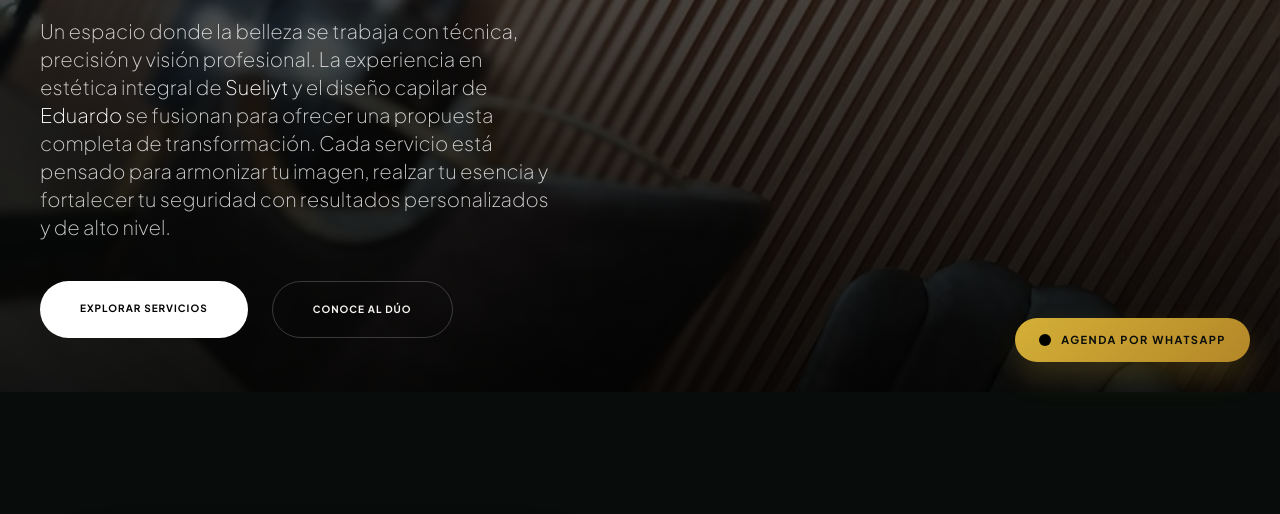
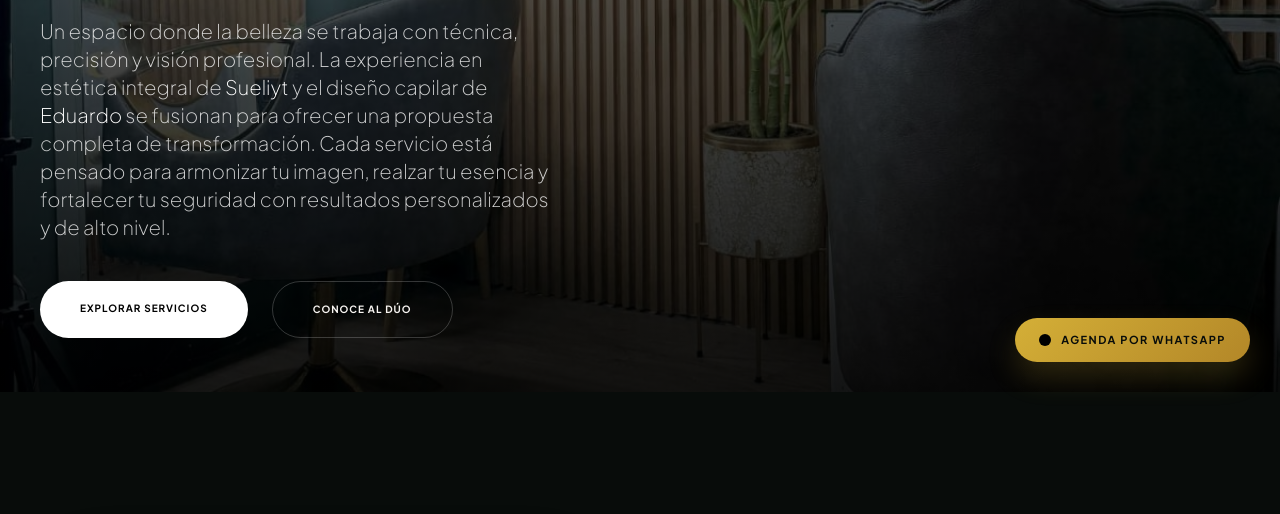
Before and after one commit to Alexander-Manosalva-Peralta/SS, a plain HTML site: page index.html in a window 1280 px wide. Shown: the part 408-922 px from the top of the page. Drawn offline with nearby package versions, Linux system fonts and the light colour scheme.

Commit message:
Update hero background image in index.html

```diff
--- a/index.html
+++ b/index.html
@@ -41,7 +41,7 @@
         .hero-bg {
             background-image:
         linear-gradient(to bottom, rgba(0, 0, 0, 0.5), rgba(0, 0, 0, 0.9)),
-        url('IMG-20260311-WA0061.jpg');
+        url('WhatsApp Image 2026-03-25 at 7.30.41 PM.jpeg');
 
             background-size: cover;
             background-position: center;
```
